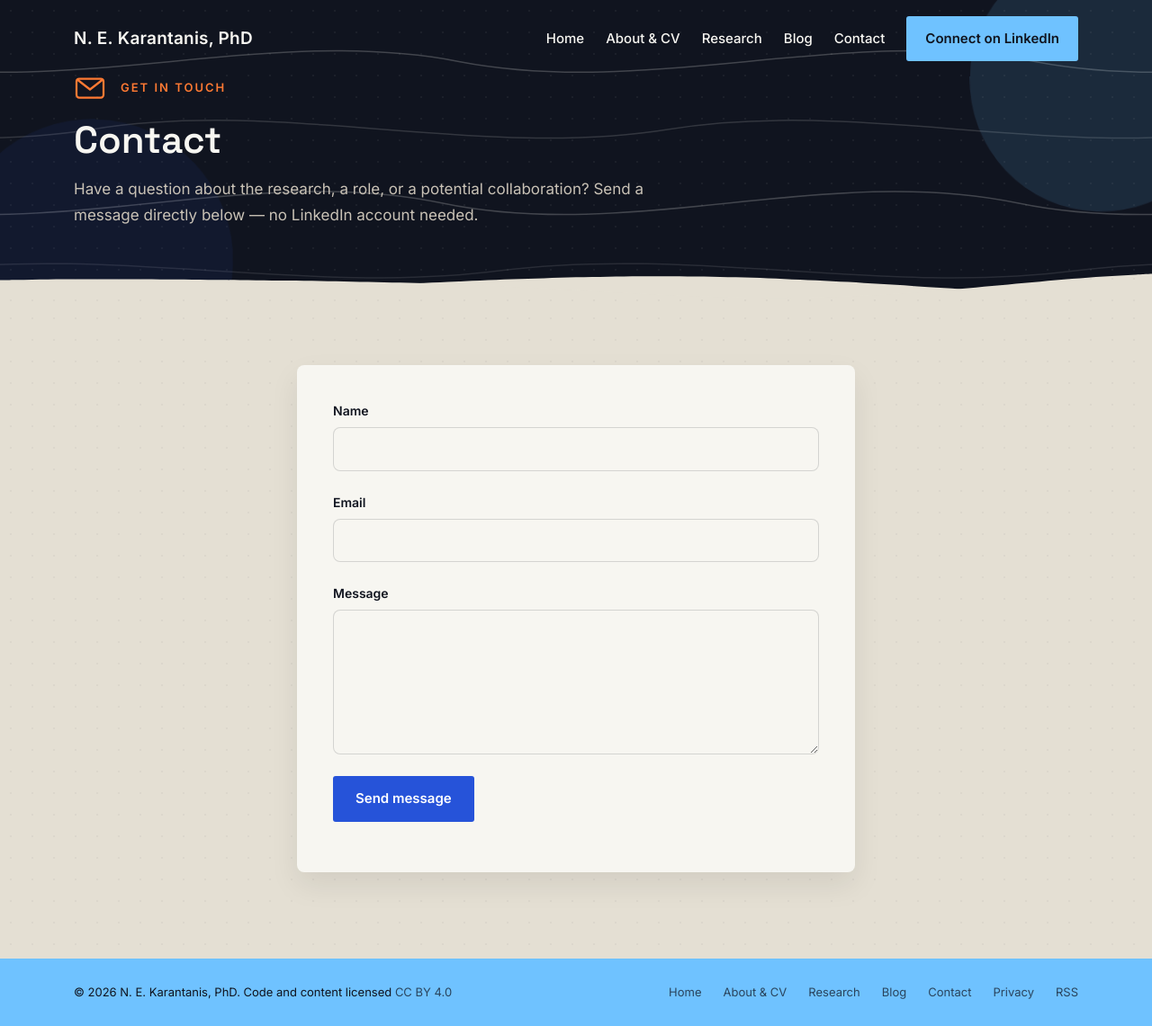
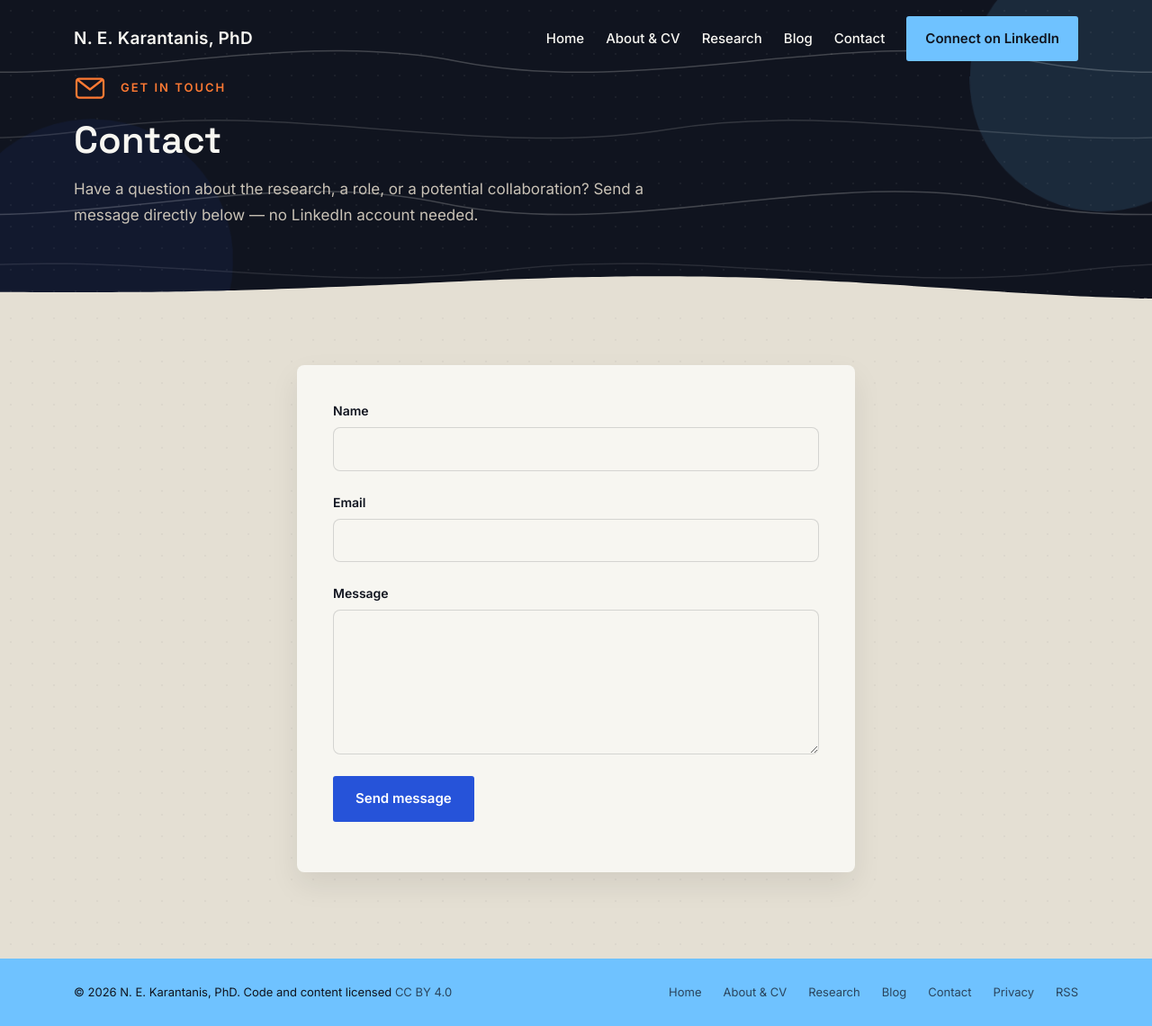
Before and after one commit to Eneekay/nekarantanis, a Jekyll site: the page built from Contact.html, in a window 1280 px wide and 1141 px high. Shown: the whole window at 90% size. Built offline with Jekyll 4.4.1, drawn with Linux system fonts in a browser that asks for light colours.

Commit message:
Fix sharp-angle wave seam on Contact/Privacy headers
The header-wave-texture overlay div was clipped to the same static
path as the visible wave-divider SVG, but the two were animated by
separate, independently-parameterized entries in site.js's wave-drift
system. Their curves drifted apart frame by frame, showing up as a
kink at the wave's low point. Removed the overlay (and its now-unused
CSS/JS plumbing) so these pages use the same single plain-wave
structure as Blog.

```diff
--- a/Contact.html
+++ b/Contact.html
@@ -25,14 +25,7 @@ description: "Get in touch directly — no need to go through LinkedIn."
   <svg class="wave-divider" viewBox="0 0 1440 100" preserveAspectRatio="none">
     <path d="M0,40 C240,90 480,0 720,40 C960,80 1200,10 1440,50 L1440,100 L0,100 Z" class="fill-c3"></path>
   </svg>
-  <div class="header-wave-texture section-light-dotted dots-seamless"></div>
 </header>
-
-<svg width="0" height="0" style="position:absolute" aria-hidden="true">
-  <clipPath id="pinCoverWaveClip" clipPathUnits="objectBoundingBox">
-    <path d="M0,0.4 C0.1667,0.9 0.3333,0 0.5,0.4 C0.6667,0.8 0.8333,0.1 1,0.5 L1,1 L0,1 Z"></path>
-  </clipPath>
-</svg>
 
 <!-- CONTACT FORM -->
 <section class="section-light-dotted dots-seamless">
--- a/css/custom.css
+++ b/css/custom.css
@@ -298,26 +298,6 @@ h1, h2, h3, h4 {
 }
 @media (max-width: 575.98px) {
   .content-card { padding: 28px 20px; }
-}
-/* Continues a page header's own wave-drift animation (js/site.js already
-   drives every svg.wave-divider) into a real CSS-textured div rather than
-   an SVG fill, for the same reason .pin-cover-wave-fill does on Home/
-   Research: a background-image tiles at true pixels here, where an SVG
-   pattern would be squeezed through the divider's non-uniform viewBox
-   scale (preserveAspectRatio="none") and alias into uneven lines. Shares
-   the site's #pinCoverWaveClip curve (each page defines its own copy of
-   that id/path, same shape as the plain wave-divider beneath it) so the
-   texture is clipped to the exact silhouette of the animated wave and
-   drifts in sync with it - see js/site.js's wave rider list. */
-.header-wave-texture {
-  position: absolute;
-  left: 0;
-  bottom: -1px;
-  width: 100%;
-  height: 45px;
-  z-index: 1;
-  pointer-events: none;
-  clip-path: url(#pinCoverWaveClip);
 }
 /* A flat (non-wave) seam that still reads as a real boundary: the
    negative vertical offset projects the shadow upward, onto whatever
--- a/js/site.js
+++ b/js/site.js
@@ -813,12 +813,10 @@ document.addEventListener('DOMContentLoaded', () => {
     // system as the rest, just normalized to 0-1. Only ever one per page.
     const pinCoverClipPath = document.querySelector('#pinCoverWaveClip path');
     // The home hero pairs the clip with .pin-cover-wave-fill; the Research
-    // stats section reuses the same #pinCoverWaveClip via .research-stats-wave;
-    // plain page headers (Contact, Privacy, ...) that just need their own
-    // texture to continue through the wave (no sticky-pin behaviour) use
-    // .header-wave-texture instead. Whichever is present is the (single)
-    // element that rides this normalized drift.
-    const pinCoverWaveFill = document.querySelector('.pin-cover-wave-fill, .research-stats-wave, .header-wave-texture');
+    // stats section reuses the same #pinCoverWaveClip via .research-stats-wave.
+    // Whichever is present is the (single) element that rides this
+    // normalized drift.
+    const pinCoverWaveFill = document.querySelector('.pin-cover-wave-fill, .research-stats-wave');
     if (pinCoverClipPath && pinCoverWaveFill) {
       waves.push({
         svg: pinCoverWaveFill,
```
Also changed, not shown: Privacy.html (+0 -7 lines).
